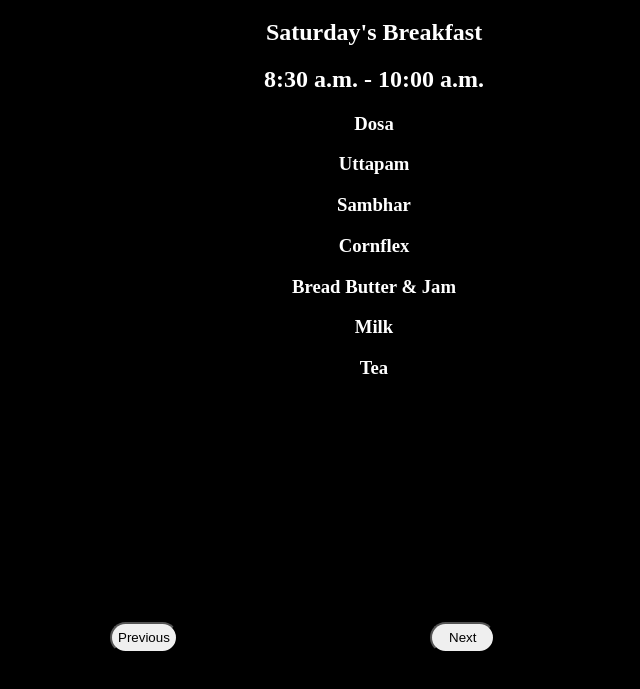
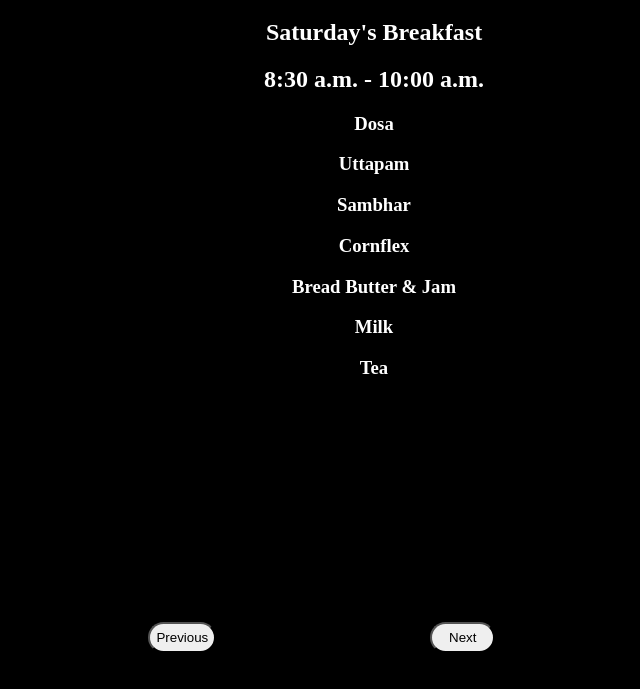
Before and after one commit to aaryanrajputhere/whatsinmymess, a plain HTML site: page Home.html in a window 1280 px wide. Shown: the part 67-756 px from the top of the page, without its empty margins (274-914 px from the left). Drawn offline with Linux system fonts and the light colour scheme.

Commit message:
Update style.css

```diff
--- a/style.css
+++ b/style.css
@@ -35,7 +35,7 @@ h3 {
   position: absolute;
   border-radius: 100px;
   bottom: 10%;
-  left: 30%;
+  left: 33%;
   padding: 6px;
 }
 
```
